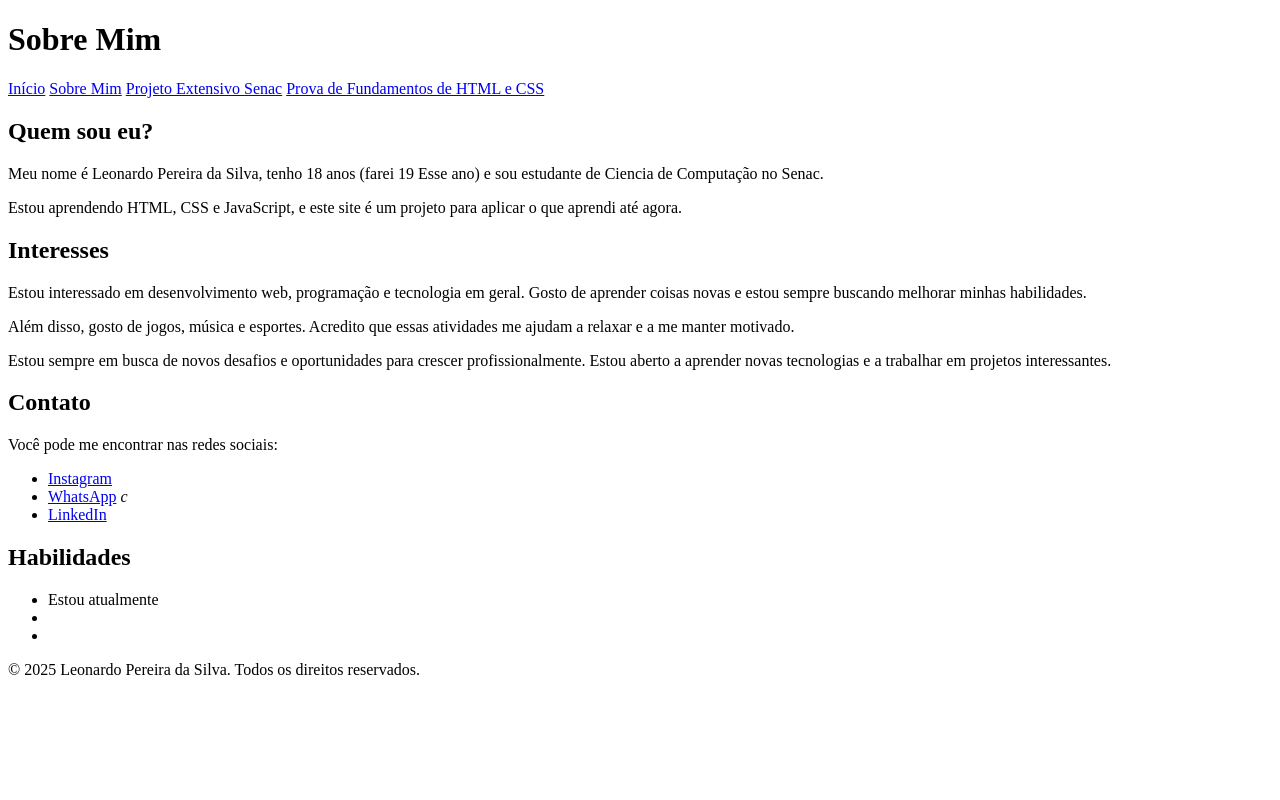
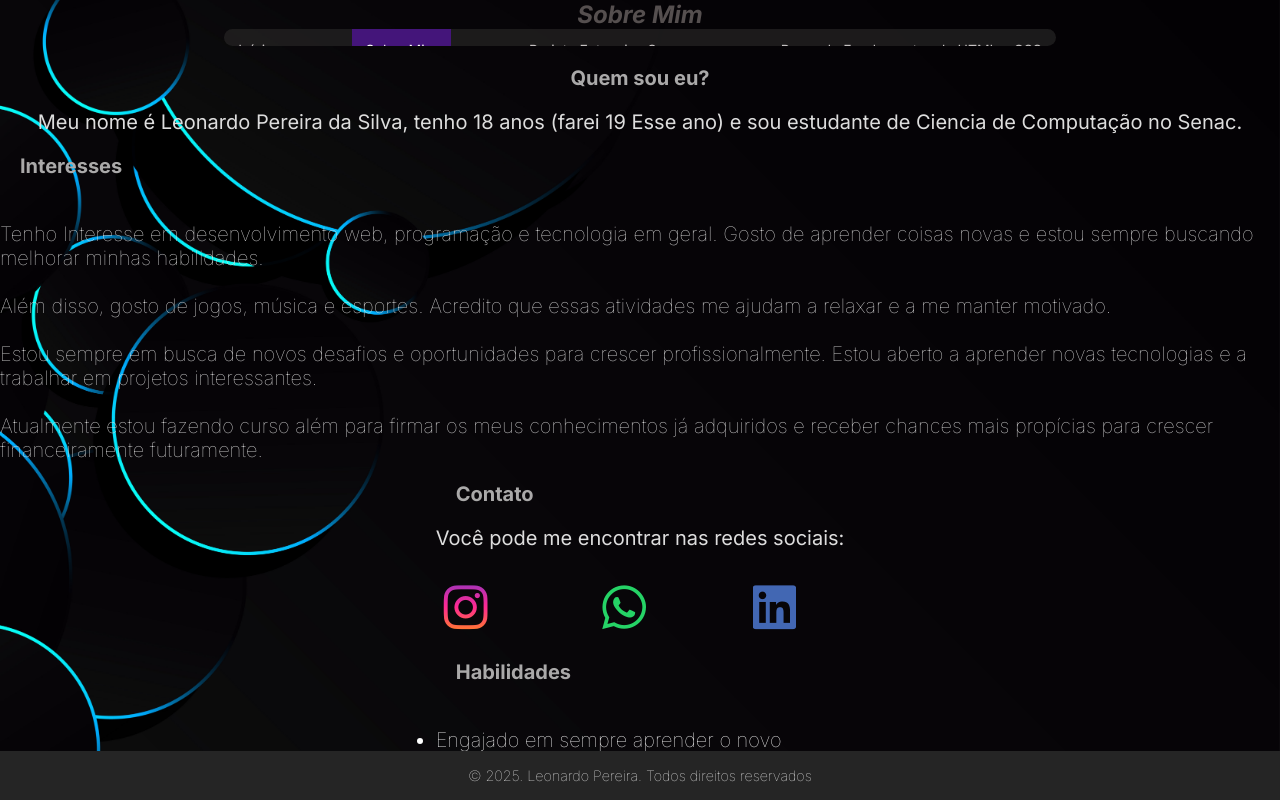
Before and after one commit to Leuuo2/Site-Geral, a plain HTML site: page Paginas/Sobremim.html in a window 1280 px wide. Drawn offline with Linux system fonts and the light colour scheme.

Commit message:
Site-geral 0.0.2

```diff
--- a/Paginas/Sobremim.html
+++ b/Paginas/Sobremim.html
@@ -4,6 +4,7 @@
     <meta charset="UTF-8">
     <meta name="viewport" content="width=device-width, initial-scale=1.0">
     <link rel="stylesheet" href="https://cdnjs.cloudflare.com/ajax/libs/font-awesome/6.7.2/css/all.min.css" integrity="sha512-Evv84Mr4kqVGRNSgIGL/F/aIDqQb7xQ2vcrdIwxfjThSH8CSR7PBEakCr51Ck+w+/U6swU2Im1vVX0SVk9ABhg==" crossorigin="anonymous" referrerpolicy="no-referrer" />
+    <link rel="stylesheet" href="../Styles/styles3.css">
     <title>Sobre Mim</title>
 </head>
 <body>
@@ -12,44 +13,64 @@
     </header>
     <nav>
         <a href="../index.html">Início</a>
-        <a href="Sobremim.html">Sobre Mim</a>
-        <a href="ProjetoExtensivoSenac.html">Projeto Extensivo Senac</a>
-        <a href="ProvaFundamentos.html">Prova de Fundamentos de HTML e CSS</a>
+        <a class="ativo" href="">Sobre Mim</a>
+        <a href="">Projeto Extensivo Senac</a>
+        <a href="/Paginas/Prova.html">Prova de Fundamentos de HTML e CSS</a>
     </nav>
     <main>
-        <section id="sobre-mim">
-            <h2>Quem sou eu?</h2>
+        <section id="home">
+            <article><h2>Quem sou eu?</h2>
+            </article>
+            <article id="conteiner1">
                 <p>Meu nome é Leonardo Pereira da Silva, tenho 18 anos (farei 19 Esse ano) e sou estudante de Ciencia de Computação no Senac.</p>
-            <p>Estou aprendendo HTML, CSS e JavaScript, e este site é um projeto para aplicar o que aprendi até agora.
+
                 </p>
-        </section>
-        <section>
+            </article>
+        <article>
+            <article>
                 <h2>Interesses</h2>
-            <p>Estou interessado em desenvolvimento web, programação e tecnologia em geral. Gosto de aprender coisas novas e estou sempre buscando melhorar minhas habilidades. <p>
-            <p>Além disso, gosto de jogos, música e esportes. Acredito que essas atividades me ajudam a relaxar e a me manter motivado.</p>
-            <p>Estou sempre em busca de novos desafios e oportunidades para crescer profissionalmente. Estou aberto a aprender novas tecnologias e a trabalhar em projetos interessantes.</p>
-            </p></p>
-        </section>
-        <section>
+            </article>
+            <article id="conteiner2">
+                <ul>
+                    <li class="Pontos"><p>Tenho Interesse em desenvolvimento web, programação e tecnologia em geral. Gosto de aprender coisas novas e estou sempre buscando melhorar minhas habilidades.</p></li>
+                    <li class="Pontos"><p>Além disso, gosto de jogos, música e esportes. Acredito que essas atividades me ajudam a relaxar e a me manter motivado.</p></li>
+                    <li class="Pontos"><p>Estou sempre em busca de novos desafios e oportunidades para crescer profissionalmente. Estou aberto a aprender novas tecnologias e a trabalhar em projetos interessantes.</p></li>
+                    <li class="Pontos"><p>Atualmente estou fazendo curso além para firmar os meus conhecimentos já adquiridos e receber chances mais propícias  para crescer financeiramente futuramente.</p></li>
+                </ul>
+            </article>
+        </article>
+        <section id="conteiner3">
+            <figure id="foto1">
+
+            </figure>
+            <div class="mid">
                 <h2>Contato</h2>
                 <p>Você pode me encontrar nas redes sociais:</p>
-            <ul>
-                <li><a href="https://www.instagram.com/leonardo_ps01/">Instagram</a></li>
-                <li><a href="https://wa.me/qr/QKZPTNJG5BB2H1">WhatsApp</a> <i>c</i></li>
-                <li><a href="https://www.linkedin.com/in/leonardo-pereira-489726319">LinkedIn</a></li>
+                <ul class="social-links">
+                    <li><a href="https://www.instagram.com/leonardo_ps01/" class="links" id="instagram" ><i class="fa-brands fa-instagram"></i></a></li>
+                    <li><a href="https://wa.me/qr/QKZPTNJG5BB2H1" class="links" id="whatsapp"><i class="fa-brands fa-whatsapp"></i></a></a></li>
+                    <li><a href="https://www.linkedin.com/in/leonardo-pereira-489726319" class="links" id="linkedin"><i class="fa-brands fa-linkedin"></i></a></li>
                 </ul>
-        </section>
             <section>
                 <h2>Habilidades</h2>
-            <ul>
-                <li>Estou atualmente</li>
-                <li></li>
-                <li></li>
+                <ul class="habilidades">
+                    <li>Engajado em sempre aprender o novo</li>
+                    <li>Facilidade em aprender</li>
+                    <li>Programador-Junior</li>
                 </ul>
+            </div>
+            <figure id="foto2">
+
+            </figure>
+        </section>
+    </section>
 </section>
     </main>
     <footer>
-        <p>&copy; 2025 Leonardo Pereira da Silva. Todos os direitos reservados.</p>
+        <div id="footer_copyrights" >
+            &#169
+            2025. Leonardo Pereira. Todos direitos reservados
+            </div>
     </footer>
 </body>
 </html>
--- a/Styles/style.css
+++ b/Styles/style.css
@@ -10,8 +10,11 @@ body {
     margin: 0;
     padding: 0;
     font-family: Arial, Helvetica, sans-serif;
-    background: rgb(2,0,36);
-    background: linear-gradient(90deg, rgba(2,0,36,1) 0%, rgba(9,9,121,1) 51%, rgba(0,76,92,1) 100%);
+    background-image: url("../imagens/v1016-b-09.jpg");
+    background-size: cover;
+    background-attachment: fixed;
+    background-position: center;
+    background-repeat: no-repeat;
 }
 header{
     color: rgb(85, 79, 79);
@@ -101,6 +104,7 @@ footer{
     color: rgb(56, 48, 48);
     position: absolute;
     bottom: 0;
+    ;
 }
 
 .footer-link {
@@ -111,14 +115,17 @@ footer{
     background-color: rgb(34, 34, 34);
     display: flex;
     flex-direction: row;
-    padding: 3rem 3.5rem;
+    padding: 1rem  1.5rem;
+    justify-content: space-between;
+    align-items: center;
 }
 #footer_contacts {
     display: flex;
     flex-direction: row;
     justify-content: space-between;
-    gap: 2.5rem;
+    gap: 12.5rem;
     margin-right: 3rem;
+    align-items: center;
 }
 #footer_contacts h1 {
     margin-bottom: 0.75rem;
@@ -134,7 +141,6 @@ footer{
     justify-content: center;
     height: 3.5rem;
     width: 3.5rem;
-    color: white;
     border-radius: 50%;
     transition: all 0.2s;
 }
@@ -149,12 +155,45 @@ opacity: 0.5;
 
 #instagram{
     background: linear-gradient(#7f37c9,#ff2992, #ff9807);
+    background-size: 200%;
+    background-position: 0% 50%;
+    animation: 5s ease infinite;
+    -webkit-background-clip: text;
+    -webkit-text-fill-color: transparent;
+    text-decoration: none;
+    font-size: 50px;
+    font-weight: 100;
+    transition: all 0.2s;
+    border-radius: 20px;
+    padding: 0.5rem;
 }
 #whatsapp {
     background-color: #25d366;
+    background-size: 200%;
+    background-position: 0% 50%;
+    animation: 5s ease infinite;
+    -webkit-background-clip: text;
+    -webkit-text-fill-color: transparent;
+    text-decoration: none;
+    font-size: 50px;
+    font-weight: 100;
+    transition: all 0.2s;
+    border-radius: 20px;
+    padding: 0.5rem;
 }
 #linkedin {
     background-color: #4267b3;
+    background-size: 200%;
+    background-position: 0% 50%;
+    animation: 5s ease infinite;
+    -webkit-background-clip: text;
+    -webkit-text-fill-color: transparent;
+    text-decoration: none;
+    font-size: 50px;
+    font-weight: 100;
+    transition: all 0.2s;
+    border-radius: 20px;
+    padding: 0.5rem;
 }
 #footer_copyrights {
     display: flex;
--- /dev/null
+++ b/Styles/styles3.css
@@ -0,0 +1,192 @@
+@import url('https://fonts.googleapis.com/css2?family=Inter:ital,opsz,wght@0,14..32,100..900;1,14..32,100..900&display=swap');
+
+* {
+    font-family: 'Inter', sans-serif;
+    margin: 0;
+    padding: 0;
+
+}
+body {
+    margin: 0;
+    padding: 0;
+    font-family: Arial, Helvetica, sans-serif;
+    background-image: url('../imagens/182428240217.jpg');
+    background-size: cover;
+    background-attachment: fixed;
+    background-position: center;
+    background-repeat: no-repeat;
+    height: 100vh;
+    display: flex;
+    flex-direction: column;
+    align-items: center;
+}
+header{
+    color: rgb(85, 79, 79);
+    background-color: rgba(14, 1, 128, 0);
+    text-align: center;
+    font-size: 12px;
+    font-family:Verdana, Geneva, Tahoma, sans-serif;
+    font-style: oblique;
+
+}
+nav {
+    margin: 0;
+    padding: 0;
+    overflow: hidden;
+    background-color: rgba(36, 35, 35, 0.767);
+    display: flex;
+    justify-content: center;
+    gap: 4rem;
+    border-radius: 20px;
+}
+nav a {
+    float: left;
+    color: rgb(202, 198, 198);
+    text-decoration: none;
+    text-align: center;
+    padding: 12px 14px;
+    font-size: 14px;
+    transition: 0.5s;
+
+}
+nav a:hover {
+background-color: #330a3b;
+color: white;
+}
+nav a.ativo{
+background-color: rgb(68, 21, 122);
+color:white
+}
+#home {
+    display: flex;
+    flex-direction: column;
+    align-items: center;
+}
+#home h2 {
+    color: rgb(170, 169, 169);
+    padding: 20px;
+    font-size: 20px;
+}
+#home h1 {
+    color: rgb(170, 169, 169);
+    text-align: center;
+    font-size: 50px;
+}
+#home p {
+    color: #ddd;
+    font-size: 20px;
+}
+#home #conteiner1{
+
+
+    display: block;
+    justify-content: center;;
+
+    max-width: 100%;
+}
+.Pontos{
+    display: flex;
+    flex-direction: column;
+    justify-content: center;
+    margin-top: 1.5rem;
+    font-size: 20px;
+    color: white;
+    text-decoration: none;
+    font-weight: 100;
+}
+#home #conteiner3{
+    border-width: 1px;
+    border-color: black;
+    display: flex;
+    justify-content: center;
+    max-width: 100%;
+
+}
+.habilidades {
+    display: flex;
+    flex-direction: column;
+    justify-content: center;
+    margin-top: 1.5rem;
+    font-size: 20px;
+    color: white;
+    text-decoration: none;
+    font-weight: 100;
+    transition: all 0.2s;
+    border-radius: 20px;
+}
+
+footer{
+    width: 100%;
+    color: rgb(56, 48, 48);
+    height: 100px;
+    position: absolute;
+    bottom: 0%;
+}
+.social-links {
+    display: flex;
+    flex-direction: row;
+    justify-content: space-between;
+    align-items: center;
+    gap: 2rem;
+    margin-right: 3rem;
+    text-decoration: none;
+    color: white;
+    font-size: 20px;
+    font-weight: 100;
+    list-style: none;
+;
+}
+#footer_contacts h1 {
+    margin-bottom: 0.75rem;
+}
+.links{
+    display: flex;
+    flex-direction: column;
+    justify-content: center;
+    margin-top: 1.5rem;
+    font-size: 50px;
+    color: white;
+    text-decoration: none;
+    font-weight: 100;
+    transition: all 0.2s;
+}
+
+#instagram{
+    background: linear-gradient(#7f37c9,#ff2992, #ff9807);
+    background-size: 200%;
+    background-position: 0% 50%;
+    animation: 5s ease infinite;
+    -webkit-background-clip: text;
+    -webkit-text-fill-color: transparent;
+    text-decoration: none;
+    font-size: 50px;
+    font-weight: 100;
+    transition: all 0.2s;
+    border-radius: 20px;
+    padding: 0.5rem;
+}
+#whatsapp {
+    background-color: #25d366;
+    -webkit-background-clip: text;
+    -webkit-text-fill-color: transparent;
+    text-decoration: none;
+    font-size: 50px;
+}
+#linkedin {
+    background-color: #4267b3;
+    -webkit-background-clip: text;
+    -webkit-text-fill-color: transparent;
+    text-decoration: none;
+}
+#footer_copyrights {
+    display: flex;
+    justify-content: center;
+    background-color: rgb(37, 37, 37);
+    font-size: 0.9rem;
+    font-weight: 100;
+    padding: 1rem 0;
+    color: white;
+    width: 100%;
+    position: absolute;
+    bottom: 0%;
+}
```
Also changed, not shown: index.html (+3 -3 lines), Scripts/Script.js (added), imagens/182428240217.jpg (added), imagens/v1016-b-09.jpg (added). Lines whose indentation alone changed are shown as unchanged.
